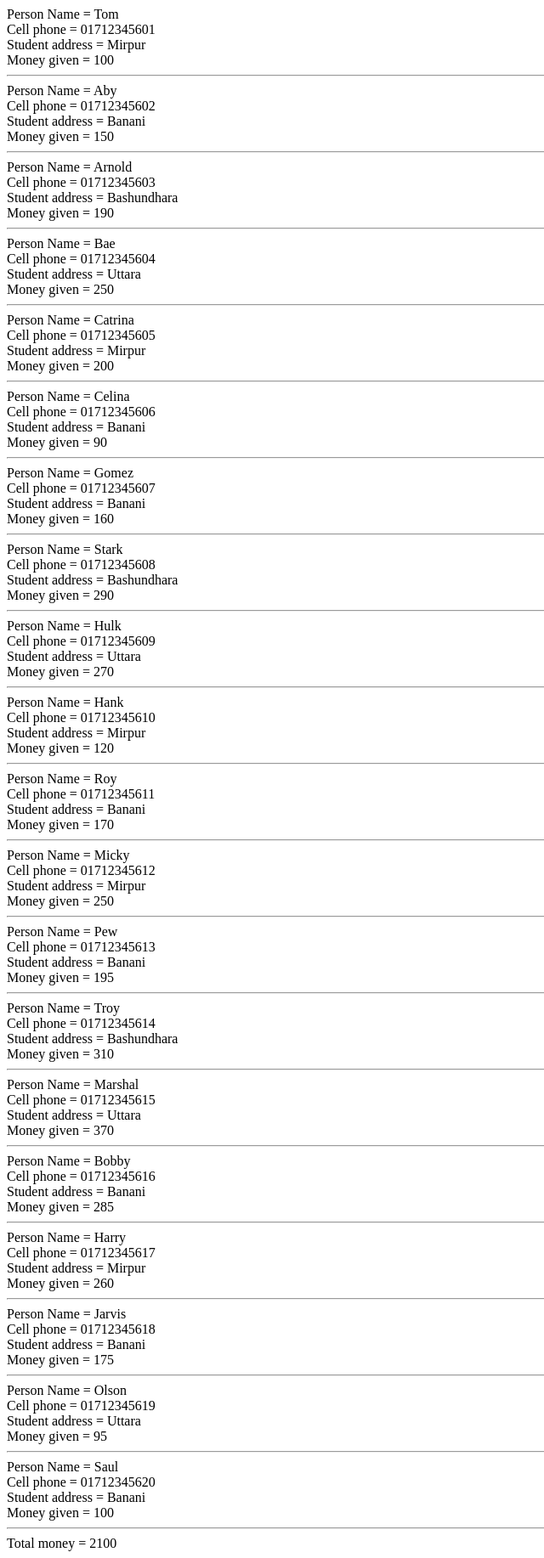
After one commit to MazherHossain/CTG-PHP-Assignment, a PHP site: page /picnicMoney.php in a window 1280 px wide. The commit adds this page. Shown: the whole page at 85% size, without its empty margins (0-640 px from the left). Run offline with PHP 8.4, Linux system fonts and the light colour scheme.

Commit message:
picnicMoney added

```diff
--- /dev/null
+++ b/Assignment 3 Array/picnicMoney.php
@@ -0,0 +1,153 @@
+<!DOCTYPE html>
+<html lang="en">
+<head>
+  <meta charset="UTF-8">
+  <meta name="viewport" content="width=device-width, initial-scale=1.0">
+
+
+  <title>Picnic money</title>
+  <!--একটি বনভোজনের জন্য চাদার এরে ডাটা তৈরি করুন যেখানে সবাই সবার বেসিক ইনফরমেসন সহ চাদা প্রদান করবে ইচ্ছামতন , , , ফাইনালি মোট চাদার পরিমান বের করুন-->
+
+
+</head>
+<body>
+  <?php
+    $people=[
+      [
+        'name' => 'Tom',
+        'cell' => '01712345601',
+        'location'=>'Mirpur',
+        'money'=>100
+      ],
+      [
+        'name' => 'Aby',
+        'cell' => '01712345602',
+        'location'=>'Banani',
+        'money'=>150
+      ],
+      [
+        'name' => 'Arnold',
+        'cell' => '01712345603',
+        'location'=>'Bashundhara',
+        'money'=>190
+      ],
+      [
+        'name' => 'Bae',
+        'cell' => '01712345604',
+        'location'=>'Uttara',
+        'money'=>250
+      ],
+      [
+        'name' => 'Catrina',
+        'cell' => '01712345605',
+        'location'=>'Mirpur',
+        'money'=>200
+      ],
+      [
+        'name' => 'Celina',
+        'cell' => '01712345606',
+        'location'=>'Banani',
+        'money'=>90
+      ],
+      [
+        'name' => 'Gomez',
+        'cell' => '01712345607',
+        'location'=>'Banani',
+        'money'=>160
+      ],
+      [
+        'name' => 'Stark',
+        'cell' => '01712345608',
+        'location'=>'Bashundhara',
+        'money'=>290
+      ],
+      [
+        'name' => 'Hulk',
+        'cell' => '01712345609',
+        'location'=>'Uttara',
+        'money'=>270
+      ],
+      [
+        'name' => 'Hank',
+        'cell' => '01712345610',
+        'location'=>'Mirpur',
+        'money'=>120
+      ],
+      [
+        'name' => 'Roy',
+        'cell' => '01712345611',
+        'location'=>'Banani',
+        'money'=>170
+      ],
+      [
+        'name' => 'Micky',
+        'cell' => '01712345612',
+        'location'=>'Mirpur',
+        'money'=>250
+      ],
+      [
+        'name' => 'Pew',
+        'cell' => '01712345613',
+        'location'=>'Banani',
+        'money'=>195
+      ],
+      [
+        'name' => 'Troy',
+        'cell' => '01712345614',
+        'location'=>'Bashundhara',
+        'money'=>310
+      ],
+      [
+        'name' => 'Marshal',
+        'cell' => '01712345615',
+        'location'=>'Uttara',
+        'money'=>370
+      ],
+      [
+        'name' => 'Bobby',
+        'cell' => '01712345616',
+        'location'=>'Banani',
+        'money'=>285
+      ],
+      [
+        'name' => 'Harry',
+        'cell' => '01712345617',
+        'location'=>'Mirpur',
+        'money'=>260
+      ],
+      [
+        'name' => 'Jarvis',
+        'cell' => '01712345618',
+        'location'=>'Banani',
+        'money'=>175
+      ],
+      [
+        'name' => 'Olson',
+        'cell' => '01712345619',
+        'location'=>'Uttara',
+        'money'=>95
+      ],
+      [
+        'name' => 'Saul',
+        'cell' => '01712345620',
+        'location'=>'Banani',
+        'money'=>100
+      ]
+    ];
+
+    foreach($people as $person){
+
+        echo "Person Name = ".$person['name']."<br>";
+        echo "Cell phone = ".$person['cell']."<br>";
+        echo "Student address = ".$person['location']."<br>";
+        echo "Money given = ".$person['money']."<hr>";
+
+  }
+  $total=0;
+        for($i=0; $i<=20; $i++){
+          $total=$person['money']+$total;
+        }
+        echo "Total money = ".$total;
+  ?>
+</body>
+</html>
--- a/Assignment 3 Array/studentData.php
+++ b/Assignment 3 Array/studentData.php
@@ -44,7 +44,7 @@
         'location'=>'Mirpur'
       ],
       [
-        'name' => 'Celena',
+        'name' => 'Celina',
         'age'  => '10',
         'cell' => '01712345606',
         'location'=>'Banani'
@@ -138,10 +138,10 @@
     foreach($students as $student){
 
       if($student['location']=='Banani' or $student['location']=='Mirpur'){
-        echo "Name = ".$student['name']."<br>";
+        echo "Student Name = ".$student['name']."<br>";
         echo "Age  = ".$student['age']."<br>";
         echo "Cell phone = ".$student['cell']."<br>";
-        echo "Location = ".$student['location']."<hr>";
+        echo "Student address = ".$student['location']."<hr>";
       }
       else{
         echo "Invalid output";
```
